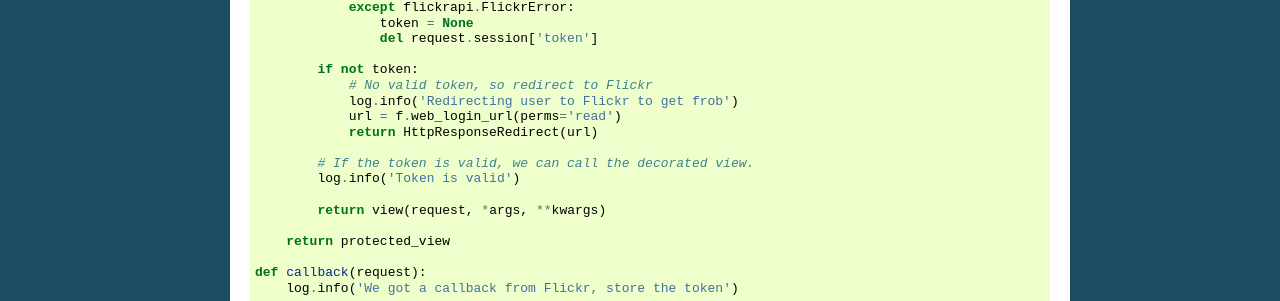
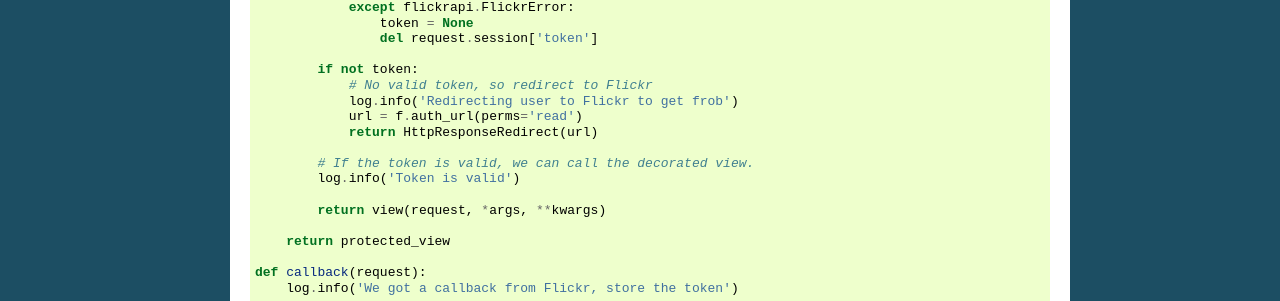
Before and after one commit to sybrenstuvel/flickrapi, a Sphinx documentation site: the page built from doc/3-auth.rst, in a window 1280 px wide and 900 px high, scrolled down 3570 px. Shown: the part 151-452 px from the top of the window. Built offline with Sphinx 7.4.7, drawn with Linux system fonts in a browser that asks for light colours.

Commit message:
Fixed issue #82: Django Authentication Method "flickr.web.login.url" not found

```diff
--- a/doc/3-auth.rst
+++ b/doc/3-auth.rst
@@ -230,7 +230,7 @@ Here is a simple example in `Django <https://www.djangoproject.com/>`_::
          if not token:
              # No valid token, so redirect to Flickr
              log.info('Redirecting user to Flickr to get frob')
-             url = f.web_login_url(perms='read')
+             url = f.auth_url(perms='read')
              return HttpResponseRedirect(url)
 
          # If the token is valid, we can call the decorated view.
```
